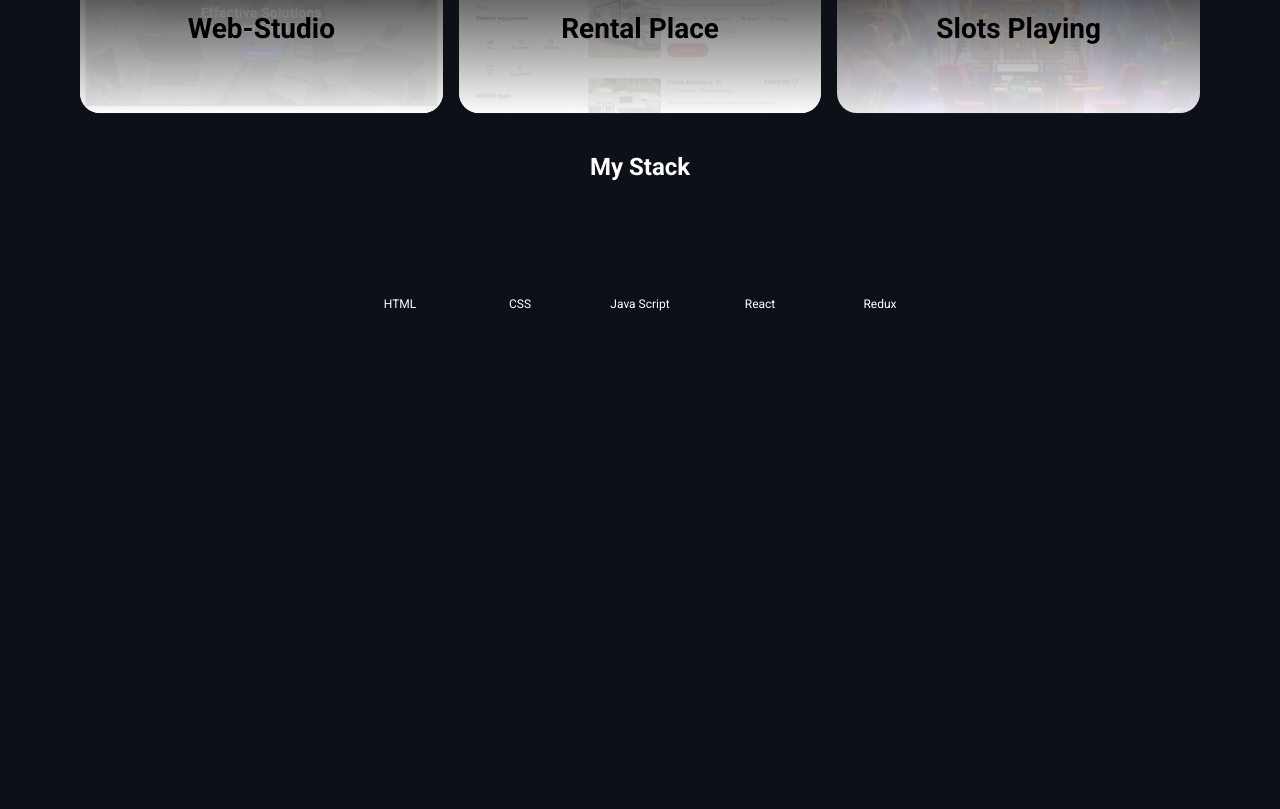
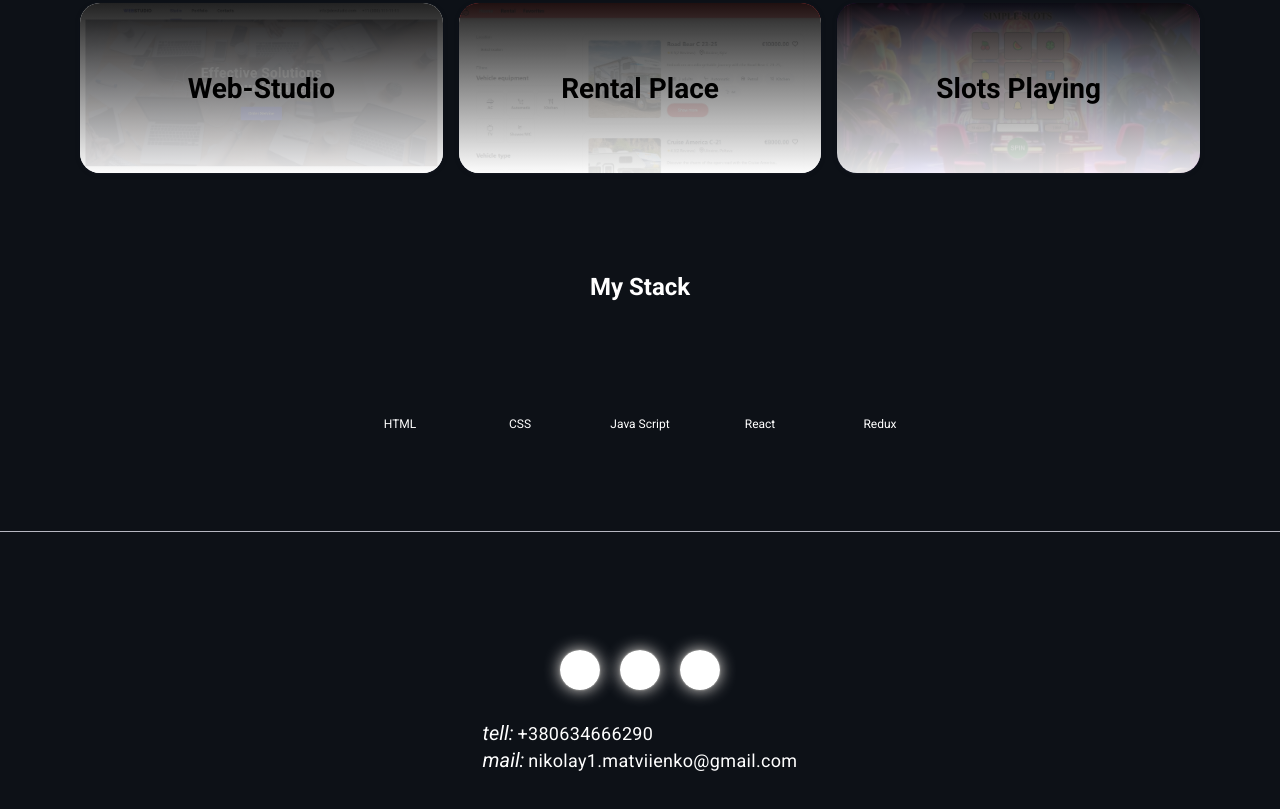
Before and after one commit to MrMatvienko/MrMatvienko, a plain HTML site: page index.html in a window 1280 px wide. Shown: the part 781-1590 px from the top of the page. Before the commit the page ends 1492 px from the top, so only its background shows below. Drawn offline with Linux system fonts and the light colour scheme.

Commit message:
footer style

```diff
--- a/index.html
+++ b/index.html
@@ -124,32 +124,46 @@
         </div>
       </section>
     </main>
-    <footer class="footer container">
+    <footer class="footer" id="contact">
       <div class="footer-wraper">
         <div class="social">
           <ul class="socila-list">
             <li class="socila-list-item">
               <a href="">
-                <svg class="social-item-svg">
-                  <use></use>
+                <svg class="social-item-svg" width="24" height="24">
+                  <use href="./image/sprite.svg#icon-linkedin"></use>
                 </svg>
               </a>
             </li>
             <li class="socila-list-item">
               <a href="">
-                <svg class="social-item-svg">
-                  <use></use>
+                <svg class="social-item-svg" width="24" height="24">
+                  <use href="./image/sprite.svg#icon-facebook"></use>
                 </svg>
               </a>
             </li>
             <li class="socila-list-item">
               <a href="">
-                <svg class="social-item-svg">
-                  <use></use>
+                <svg class="social-item-svg" width="24" height="24">
+                  <use href="./image/sprite.svg#icon-instagram"></use>
                 </svg>
               </a>
             </li>
           </ul>
+          <div class="social-contact">
+            <div>
+              <span class="link-span">tell:</span>
+              <a class="contact-link" href="tel:+380634666290">+380634666290</a>
+            </div>
+            <div>
+              <span class="link-span">mail:</span>
+              <a
+                class="contact-link"
+                href="mailto:nikolay1.matviienko@gmail.com"
+                >nikolay1.matviienko@gmail.com</a
+              >
+            </div>
+          </div>
         </div>
       </div>
     </footer>
--- a/style.css
+++ b/style.css
@@ -27,7 +27,7 @@ img {
   display: block;
 }
 section {
-  margin-bottom: 40px;
+  margin-bottom: 100px;
 }
 .container {
   min-width: 290px;
@@ -434,29 +434,67 @@ section {
 /*------------------------SECTION-FOOTER--------------------*/
 .footer {
   border-top: 1px solid #b7b8c2;
-  border: none;
+  width: 100vw;
 }
 .footer-wraper {
   height: 300px;
   padding: 30px;
 }
 .social,
-.socila-list {
+.socila-list,
+.footer-wraper,
+.socila-list-item,
+.socila-list-item a {
   display: flex;
   justify-content: center;
   align-items: center;
 }
+.social {
+  gap: 30px;
+  flex-direction: column;
+}
 .socila-list {
-  gap: 10px;
+  gap: 20px;
 }
 .socila-list-item {
-  width: 30px;
-  height: 30px;
+  width: 40px;
+  height: 40px;
+  border-radius: 50%;
+  box-shadow: 0px 0px 0px rgb(223, 213, 213), 0 0 1em rgb(231, 227, 223),
+    0 0 0.1em rgb(179, 177, 167);
 }
-.social-item-svg {
-  width: 30px;
-  height: 30px;
+.socila-list-item a {
+  width: 100%;
+  height: 100%;
+  border-radius: 50%;
+  background: white;
+  fill: black;
+  transition: all 400ms ease;
 }
+.socila-list-item:hover a {
+  background-color: #931ed6;
+  fill: white;
+}
+.social-contact {
+  display: flex;
+  flex-direction: column;
+  justify-content: center;
+}
+.contact-link {
+  font-size: 18px;
+  line-height: 1.5;
+  letter-spacing: 0.32px;
+  color: white;
+  transition: all 400ms ease;
+}
+.contact-link:hover {
+  color: #931ed6;
+}
+.link-span {
+  font-size: 20px;
+  font-style: italic;
+}
+
 @media screen and (min-width: 340px) {
 }
 @media screen and (min-width: 760px) {
```
Also changed, not shown: image/sprite.svg.
